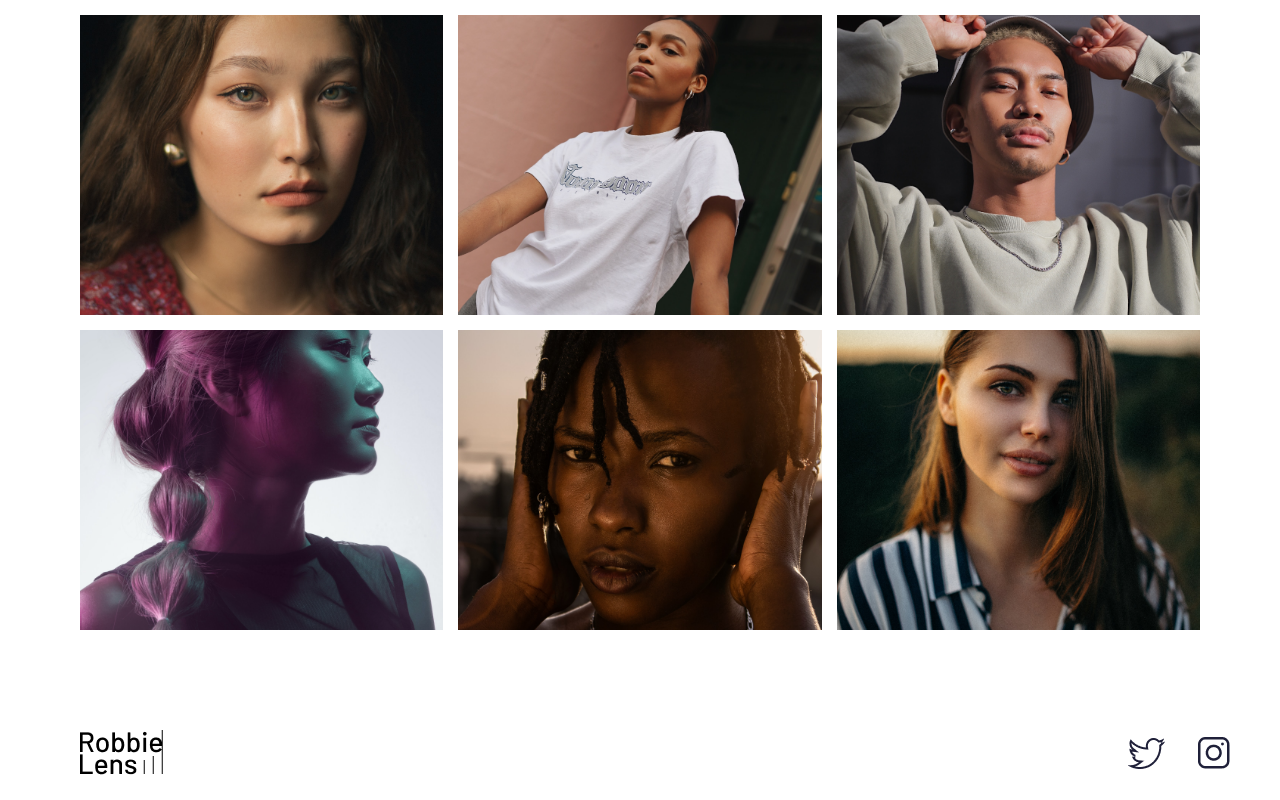
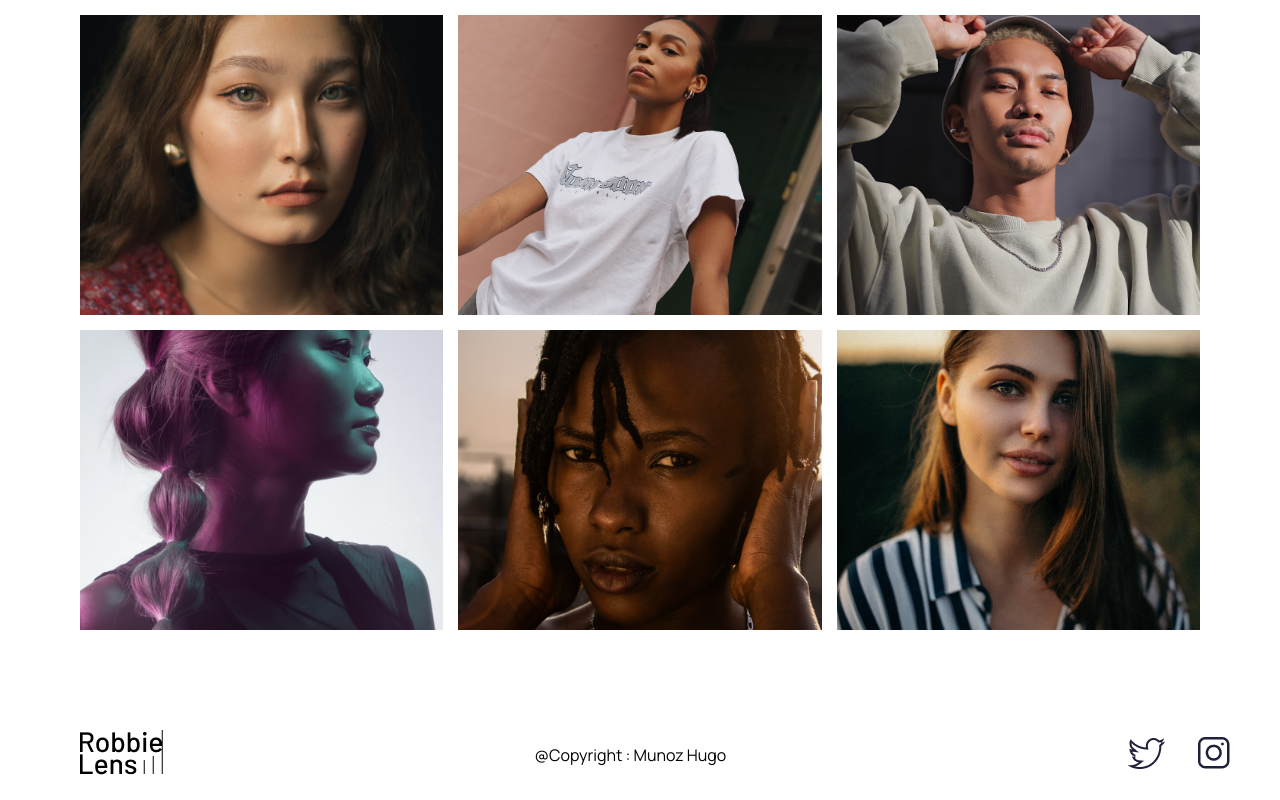
Before and after one commit to Kvrmea/OpenClassRoom, a plain HTML site: page OpenClassRoom-Site Robbie Lens/portfolio.html in a window 1280 px wide. Shown: the part 1539-2339 px from the top of the page. Drawn offline with Linux system fonts and the light colour scheme.

Commit message:
Update portfolio.html

```diff
--- a/OpenClassRoom-Site Robbie Lens/portfolio.html
+++ b/OpenClassRoom-Site Robbie Lens/portfolio.html
@@ -102,6 +102,7 @@
         <a href="index.html" class="lien-icone">
             <img src="images/logo.png" alt="Logo Robbie Lens" >
         </a>
+        @Copyright : Munoz Hugo
         <div>
             <a href="https://twitter.com/" class="lien-icone">
                 <img src="images/twitter.png" alt="Logo Twitter" >
```
